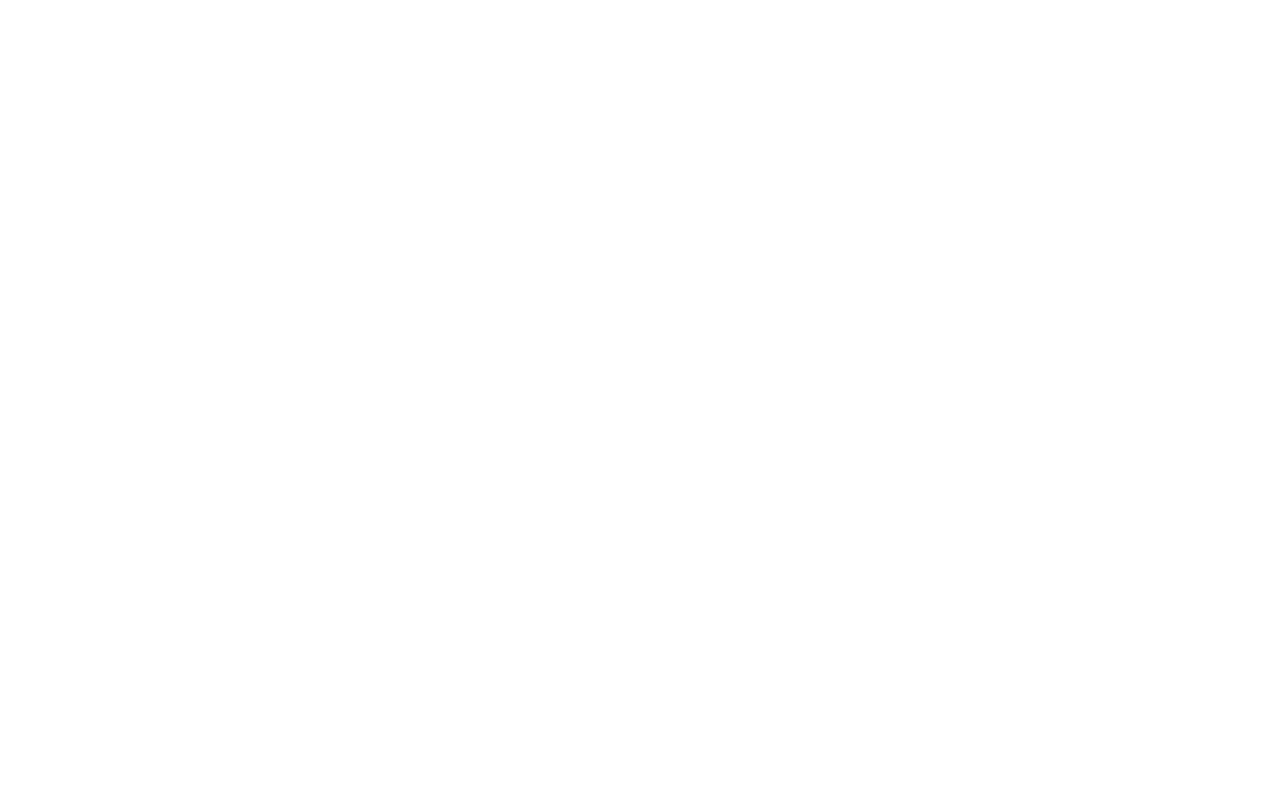
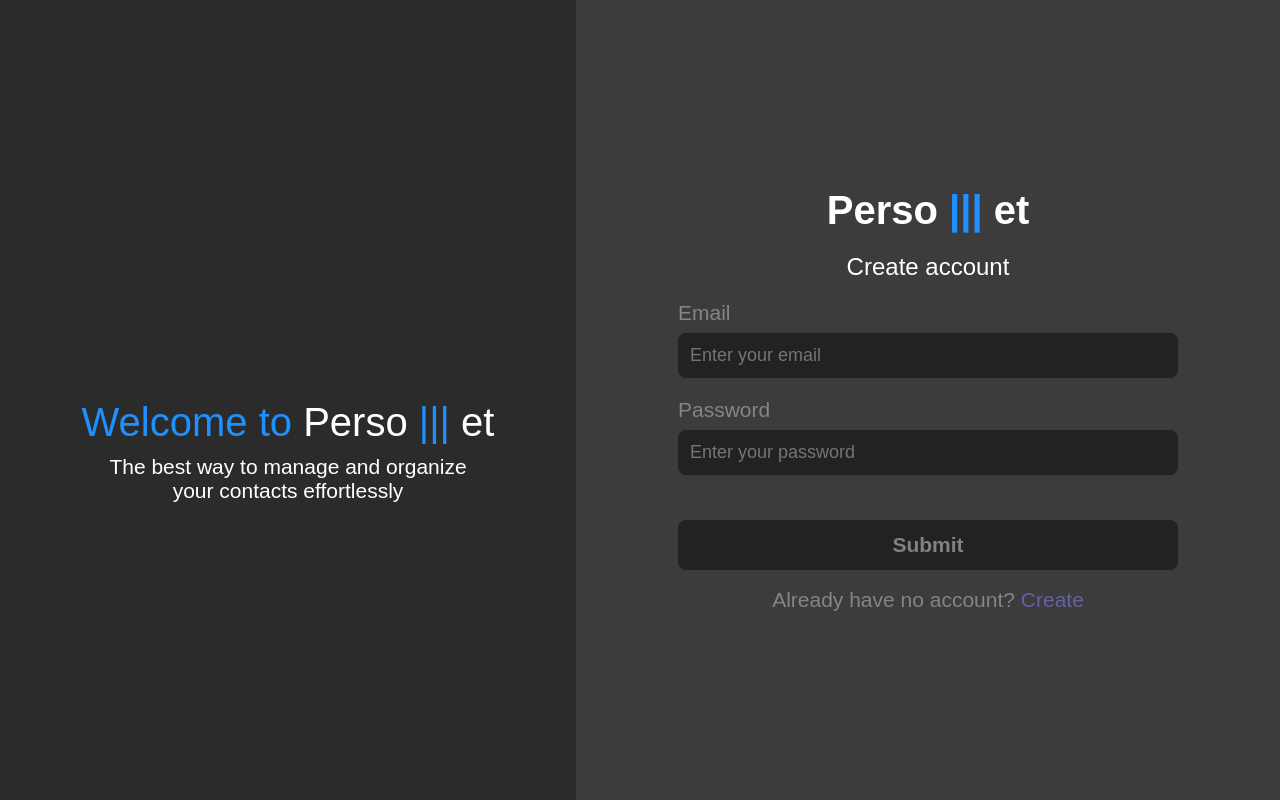
Before and after one commit to MR-Kotuk/PersoNet, a React (Vite) app: page /auth in a window 1280 px wide. Before the commit this address had no page. Built offline with nearby package versions, Linux system fonts and the light colour scheme.

Commit message:
frontend feat (add auth page)

```diff
--- a/src/App.tsx
+++ b/src/App.tsx
@@ -5,6 +5,7 @@
 import { AboutPage } from "./pages/about/aboutPage";
 import { PersonPage } from "./pages/person/personPage";
 import { RegisterPage } from "./pages/authorization/register/register";
+import { AuthPage } from "./pages/authorization/authentification/auth";
 
 function App() {
   return (
@@ -17,6 +18,7 @@
         </Route>
 
         <Route path="/register" element={<RegisterPage />} />
+        <Route path="/auth" element={<AuthPage />} />
       </Routes>
     </div>
   );
--- /dev/null
+++ b/src/pages/authorization/authentification/auth.css
@@ -0,0 +1,111 @@
+.auth-container {
+  display: flex;
+  align-items: center;
+}
+
+.auth-greeting-wrapper {
+  height: 100vh;
+  width: 45vw;
+  background-color: rgb(44, 43, 43);
+  padding-top: 50vh;
+}
+
+.auth-greeting-title {
+  text-align: center;
+  font-size: 40px;
+  font-weight: 500;
+}
+
+.auth-greeting-title span {
+  color: #1e90ff;
+}
+
+.auth-greeting-text {
+  font-size: 21px;
+  font-weight: 500;
+  text-align: center;
+  padding-top: 10px;
+}
+
+.auth-field-wrapper {
+  height: 100vh;
+  width: 55vw;
+  padding: auto;
+  background-color: rgb(61, 59, 59);
+  display: flex;
+  flex-direction: column;
+  align-items: center;
+  justify-content: center;
+  gap: 20px;
+}
+
+.auth-field-title {
+  font-size: 40px;
+  font-weight: 600;
+}
+
+.auth-field-title span {
+  color: #1e90ff;
+}
+
+.auth-field-text {
+  font-size: 24px;
+  font-weight: 500;
+}
+
+.auth-field {
+  display: flex;
+  justify-content: center;
+  flex-direction: column;
+  gap: 20px;
+}
+
+.auth-field-item {
+  display: flex;
+  flex-direction: column;
+  justify-content: center;
+  gap: 0.5rem;
+}
+
+.auth-field-item p {
+  color: rgb(133, 133, 133);
+  font-size: 21px;
+  font-size: 600;
+}
+
+.auth-field-item input {
+  padding: 0.75rem;
+  border-radius: 8px;
+  background-color: #222222;
+  border: none;
+  outline: none;
+  width: 500px;
+  color: rgb(130, 130, 130);
+  font-size: 18px;
+  font-weight: 500;
+}
+
+.auth-submit {
+  width: 500px;
+  display: flex;
+  justify-content: center;
+  background-color: #222222;
+  color: rgb(130, 130, 130);
+  padding: 0.8rem;
+  border: none;
+  outline: none;
+  border-radius: 8px;
+  font-size: 21px;
+  font-weight: 600;
+  margin-top: 25px;
+}
+
+.auth-enter-account {
+  text-align: center;
+  padding-top: 10px;
+}
+
+.auth-enter-account-link {
+  color: rgb(99, 99, 165);
+  text-decoration: none;
+}
--- /dev/null
+++ b/src/pages/authorization/authentification/auth.tsx
@@ -0,0 +1,50 @@
+import { FC } from "react";
+import { Link } from "react-router-dom";
+import "./auth.css";
+
+export const AuthPage: FC = () => {
+  return (
+    <div className="auth-container">
+      <div className="auth-greeting-wrapper">
+        <p className="auth-greeting-title">
+          <span>Welcome to</span> Perso <span>|||</span> et
+        </p>
+
+        <p className="auth-greeting-text">
+          The best way to manage and organize <br />
+          your contacts effortlessly
+        </p>
+      </div>
+      <div className="auth-field-wrapper">
+        <p className="auth-field-title">
+          Perso <span>|||</span> et
+        </p>
+
+        <p className="auth-field-text">Create account</p>
+
+        <form className="auth-field">
+          <div className="auth-field-item">
+            <p>Email</p>
+            <input type="email" name="email" placeholder="Enter your email" />
+          </div>
+
+          <div className="auth-field-item">
+            <p>Password</p>
+            <input type="password" placeholder="Enter your password" />
+          </div>
+
+          <div className="auth-field-item">
+            <button className="auth-submit">Submit</button>
+
+            <p className="auth-enter-account">
+              Already have no account?{" "}
+              <Link to="*" className="auth-enter-account-link">
+                Create
+              </Link>
+            </p>
+          </div>
+        </form>
+      </div>
+    </div>
+  );
+};
```
